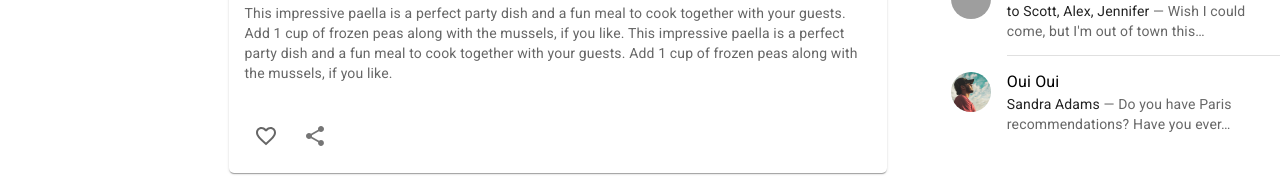
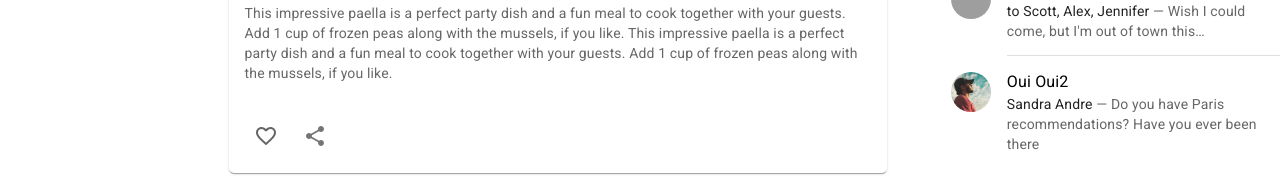
Before and after one commit to Saiful-Islam45/mui-template-design, a React (Create React App) app: page / in a window 1280 px wide. Shown: the part 659-835 px from the top of the page. Built offline with nearby package versions, Linux system fonts and the light colour scheme; grey boxes are pictures that could not be loaded.

Commit message:
minor change

```diff
--- a/src/components/RightSide.tsx
+++ b/src/components/RightSide.tsx
@@ -147,7 +147,7 @@ const RightSide = () => {
               <Avatar alt="Cindy Baker" src={card1} />
             </ListItemAvatar>
             <ListItemText
-              primary="Oui Oui"
+              primary="Oui Oui2"
               secondary={
                 <React.Fragment>
                   <Typography
@@ -156,9 +156,9 @@ const RightSide = () => {
                     variant="body2"
                     color="text.primary"
                   >
-                    Sandra Adams
+                    Sandra Andre
                   </Typography>
-                  {" — Do you have Paris recommendations? Have you ever…"}
+                  {" — Do you have Paris recommendations? Have you ever been there"}
                 </React.Fragment>
               }
             />
```
